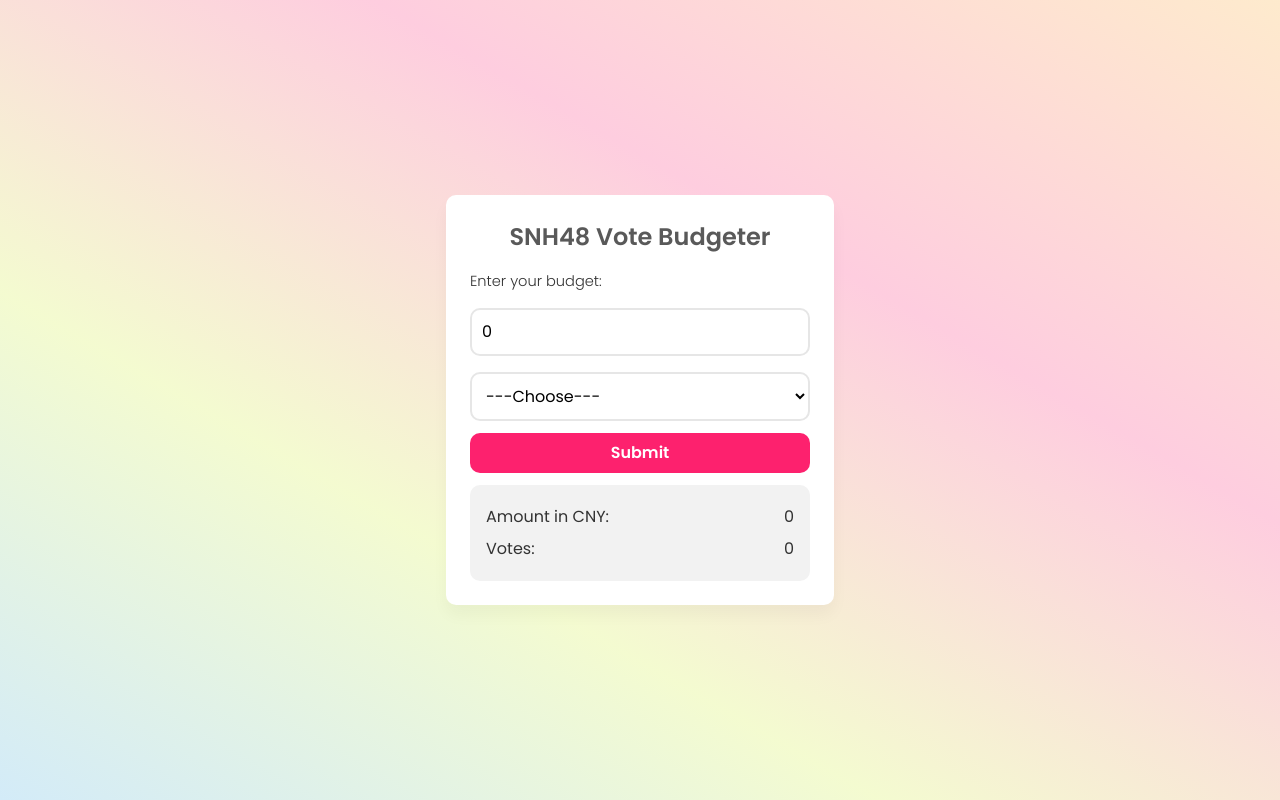
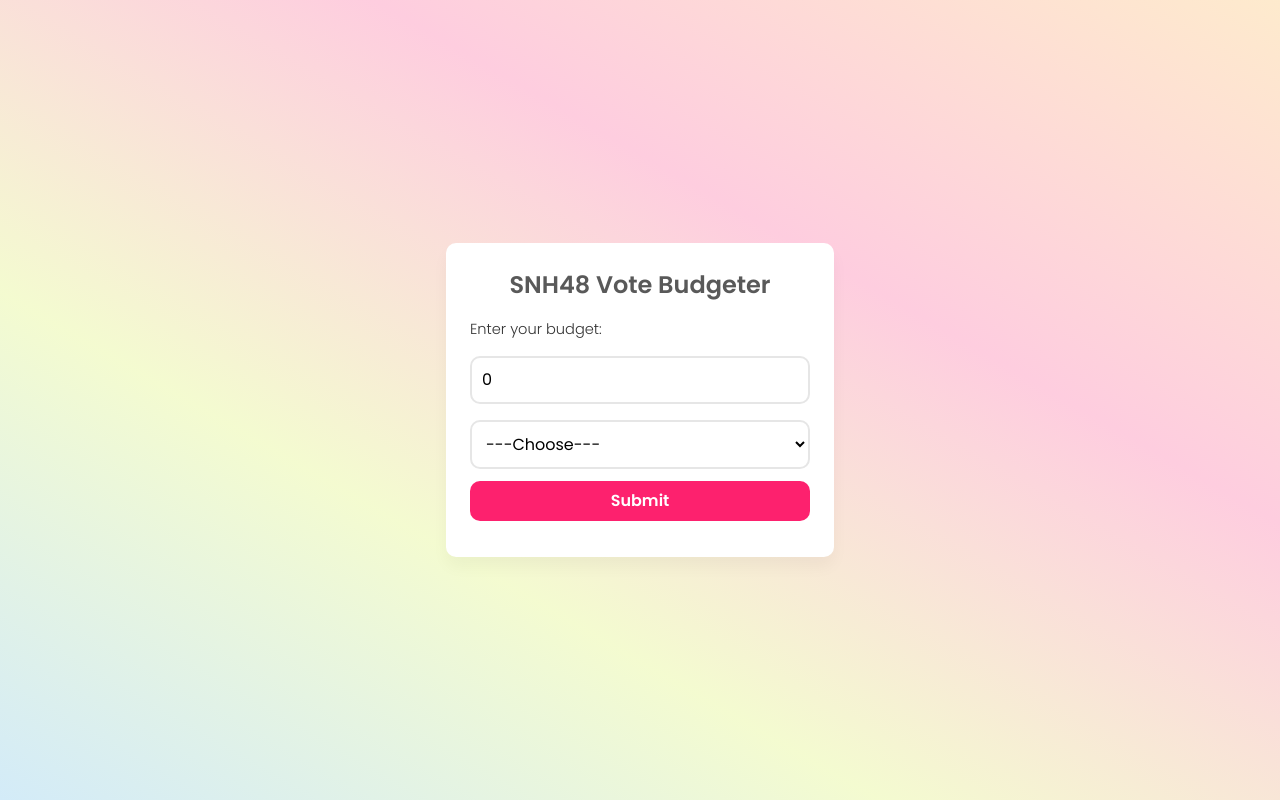
Before and after one commit to sheronimo/react-snh48g-budgeter-app, a React (Create React App) app: page / in a window 1280 px wide. Built offline with nearby package versions, Linux system fonts and the light colour scheme.

Commit message:
conditionally render results

```diff
--- a/src/App.js
+++ b/src/App.js
@@ -11,6 +11,8 @@
 		yuan: 0,
 		votes: 0
 	});
+
+	const [isSubmitted, setIsSubmitted] = useState(false);
 
 	function handleChange(e) {
 		const { name, value } = e.target;
@@ -27,8 +29,10 @@
 
 		setResults(() => ({
 			yuan: options.budget * 6.71,
-			votes: ((options.budget * 6.71) / 35).toFixed(2)
+			votes: Math.floor((options.budget * 6.71) / 35)
 		}));
+
+		setIsSubmitted(true);
 	}
 
 	return (
@@ -55,16 +59,18 @@
 				</select>
 				<button className='submit round-corner'>Submit</button>
 			</form>
+			{isSubmitted && (
 				<ul className='results round-corner'>
 					<li className='result'>
 						<span>Amount in CNY:</span>
-					<span>{results.yuan}</span>
+						<span>&#x00A5;{results.yuan}</span>
 					</li>
 					<li className='result'>
 						<span>Votes:</span>
 						<span>{results.votes}</span>
 					</li>
 				</ul>
+			)}
 		</div>
 	);
 }
```
Lines whose indentation alone changed are shown as unchanged.
